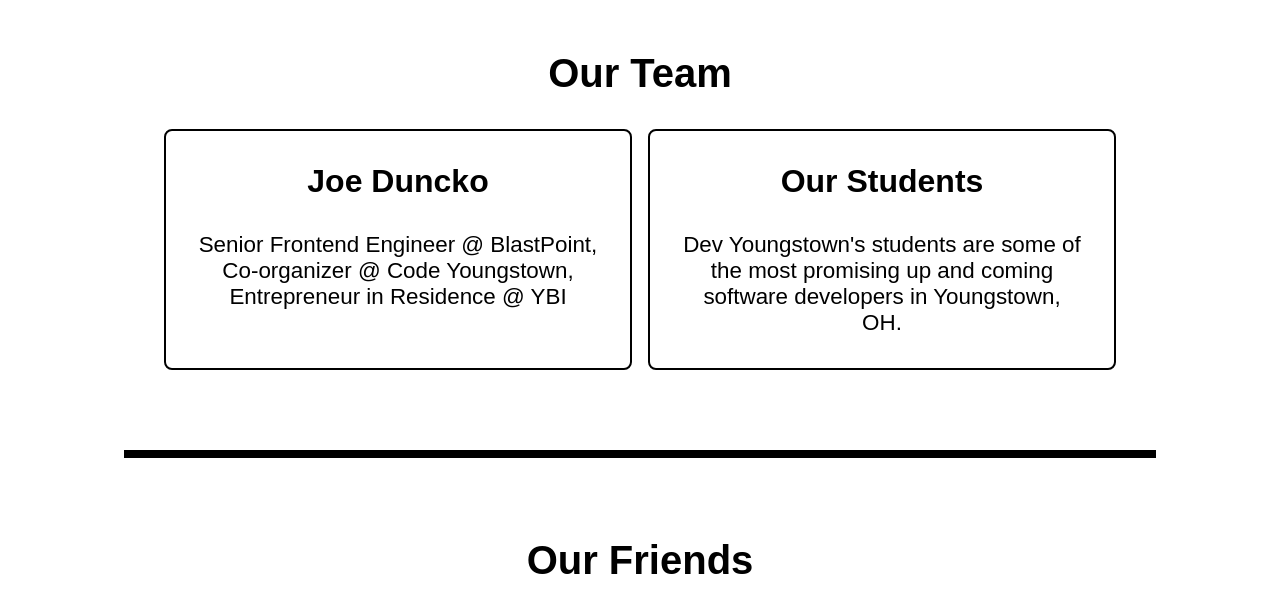
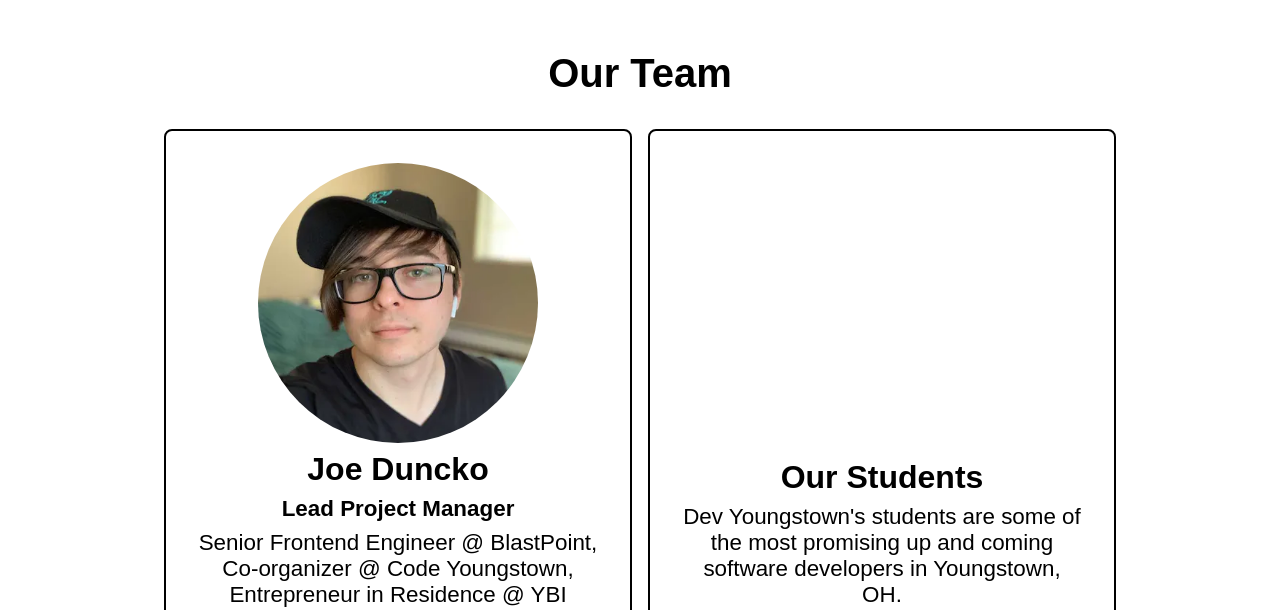
Before and after one commit to garrett-huggins/astro-youngstown.dev, an Astro site: page / in a window 1280 px wide. Shown: the part 4170-4780 px from the top of the page. Built offline with nearby package versions, Linux system fonts and the light colour scheme; Astro itself is replaced by a stand-in of ours.

Commit message:
Add image

```diff
--- a/src/components/Section.astro
+++ b/src/components/Section.astro
@@ -12,6 +12,12 @@
 
 <style>
 	section {
-		padding: 5em;
+		padding: 2em;
+	}
+
+	@media screen and (min-width: 600px) {
+		section {
+			padding: 5em;
+		}
 	}
 </style>
--- a/src/components/TeamMemberCard.astro
+++ b/src/components/TeamMemberCard.astro
@@ -1,28 +1,54 @@
 ---
 export interface Props {
 	name: string;
+	title?: string;
 	description: Element | string;
+	src?: string;
 }
 
-const { name, description } = Astro.props;
+const { name, title, description, src } = Astro.props;
 ---
 
 <div class="team-member">
+	{src && <img src={src} alt={name} />}
 	<h3>{name}</h3>
+	{
+		title && (
+			<p>
+				<b>{title}</b>
+			</p>
+		)
+	}
 	<p>{description}</p>
 </div>
 
 <style>
 	.team-member {
-		min-width: 300px;
 		max-width: 400px;
 
 		border: 2px solid black;
 		border-radius: 8px;
 		padding: 2em;
+
+		display: flex;
+		flex-direction: column;
+		align-items: center;
+		justify-content: flex-end;
+		gap: 0.5em;
+	}
+
+	.team-member img {
+		width: 70%;
+		margin: 0;
+
+		border-radius: 50%;
+	}
+
+	.team-member h3 {
+		margin: 0;
 	}
 
 	.team-member p {
-		margin-bottom: 0;
+		margin: 0;
 	}
 </style>
--- a/src/layouts/Layout.astro
+++ b/src/layouts/Layout.astro
@@ -71,6 +71,10 @@ const { title } = Astro.props;
 		font-size: 1.2em;
 	}
 
+	a {
+		font-size: 1.2em;
+	}
+
 	@media screen and (min-width: 600px) {
 		h1 {
 			font-size: 4em;
@@ -85,6 +89,10 @@ const { title } = Astro.props;
 		}
 
 		p {
+			font-size: 1.4em;
+		}
+
+		a {
 			font-size: 1.4em;
 		}
 	}
--- a/src/pages/index.astro
+++ b/src/pages/index.astro
@@ -205,7 +205,9 @@ import Layout from "../layouts/Layout.astro";
 			<div class="team-members">
 				<TeamMemberCard
 					name="Joe Duncko"
+					title="Lead Project Manager"
 					description="Senior Frontend Engineer @ BlastPoint, Co-organizer @ Code Youngstown, Entrepreneur in Residence @ YBI"
+					src="/images/JoeDuncko2019Square.webp"
 				/>
 
 				<TeamMemberCard
```
Also changed, not shown: public/images/JoeDuncko2019Square.webp (added).
